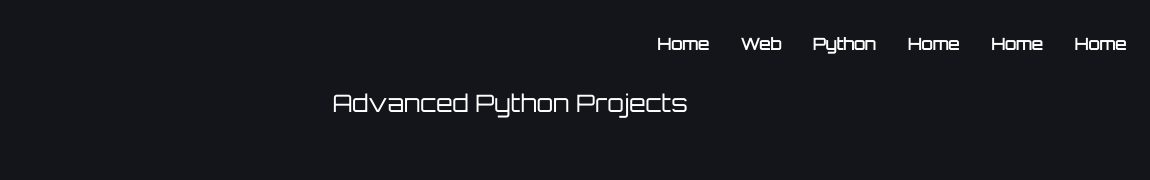
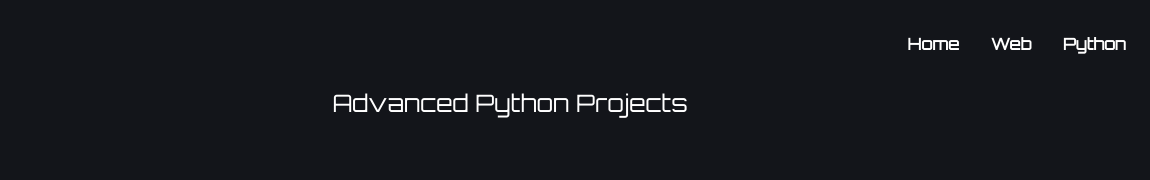
Before and after one commit to thisisnich/dibzzfolio, an Astro site: page /python/advanced in a window 1280 px wide. Shown: the full height of the page, 130-1280 px from the left. Built offline with nearby package versions, Linux system fonts and the light colour scheme; Astro itself is replaced by a stand-in of ours.

Commit message:
chore: remove unescessary home links in navbar

```diff
--- a/src/layouts/NavBar.astro
+++ b/src/layouts/NavBar.astro
@@ -11,18 +11,6 @@ const links = [
   {
     href: "/python",
     text: "Python",
-  },
-  {
-    href: "/",
-    text: "Home",
-  },
-  {
-    href: "/",
-    text: "Home",
-  },
-  {
-    href: "/",
-    text: "Home",
   },
 ];
 
```
